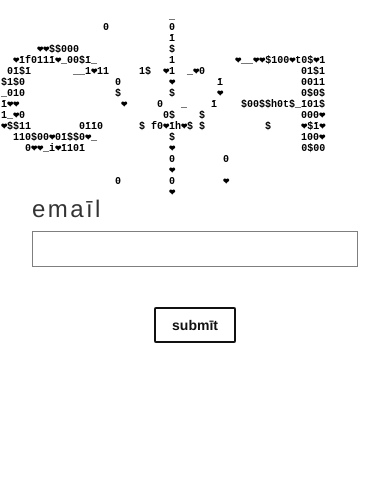
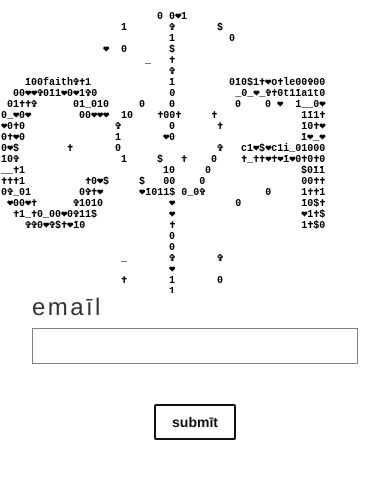
Before and after one commit to tr1bs/signup, a Vue app: page /#/ in a window 390 px wide. Shown: the top 478 px of the page. Built offline with nearby package versions, Linux system fonts and the light colour scheme.

Commit message:
tweaking mobile detail

```diff
--- a/public/index.html
+++ b/public/index.html
@@ -7,7 +7,7 @@
     <link rel="icon" href="<%= BASE_URL %>icn.ico">
     <link rel="stylesheet" href="https://unpkg.com/tachyons@4.10.0/css/tachyons.min.css"/>
     <script src='./lettercrap.js'></script>
-    <title><%= htmlWebpackPlugin.options.title %></title>
+    <title>collective.faith</title>
   </head>
   <body>
     <noscript>
--- a/public/lettercrap.js
+++ b/public/lettercrap.js
@@ -82,7 +82,7 @@
     }
 
     let words = element.hasAttribute('data-lettercrap-words') ? element.getAttribute('data-lettercrap-words').split(' ') : [];
-    let letters = element.hasAttribute('data-lettercrap-letters') ? element.getAttribute('data-lettercrap-letters') : '0❤$10ī010$_❤';
+    let letters = element.hasAttribute('data-lettercrap-letters') ? element.getAttribute('data-lettercrap-letters') : '✞0❤✝10ī010$_❤✝';
     let textCondition = prev && prev.width === element.clientWidth && prev.height === element.clientHeight;
     let text = getTextContentWithImageAtSize(image, element.clientWidth, element.clientHeight,
       textCondition ? prev.text : null, words, letters);
--- a/src/components/entry.vue
+++ b/src/components/entry.vue
@@ -1,6 +1,6 @@
 <template>
 <div id="output" class="">
-	<div data-letter-crap='logo.png' style='width: 100%' data-lettercrap-aspect-ratio='0.5' data-lettercrap-words='collective faith'></div>
+	<div data-letter-crap='logo.png' style='width: 100%' data-lettercrap-aspect-ratio='0.75' data-lettercrap-words='collective faith'></div>
 
 	<form class="ph4 black-80 helvetica">
 	  <div class="measure center">
```
